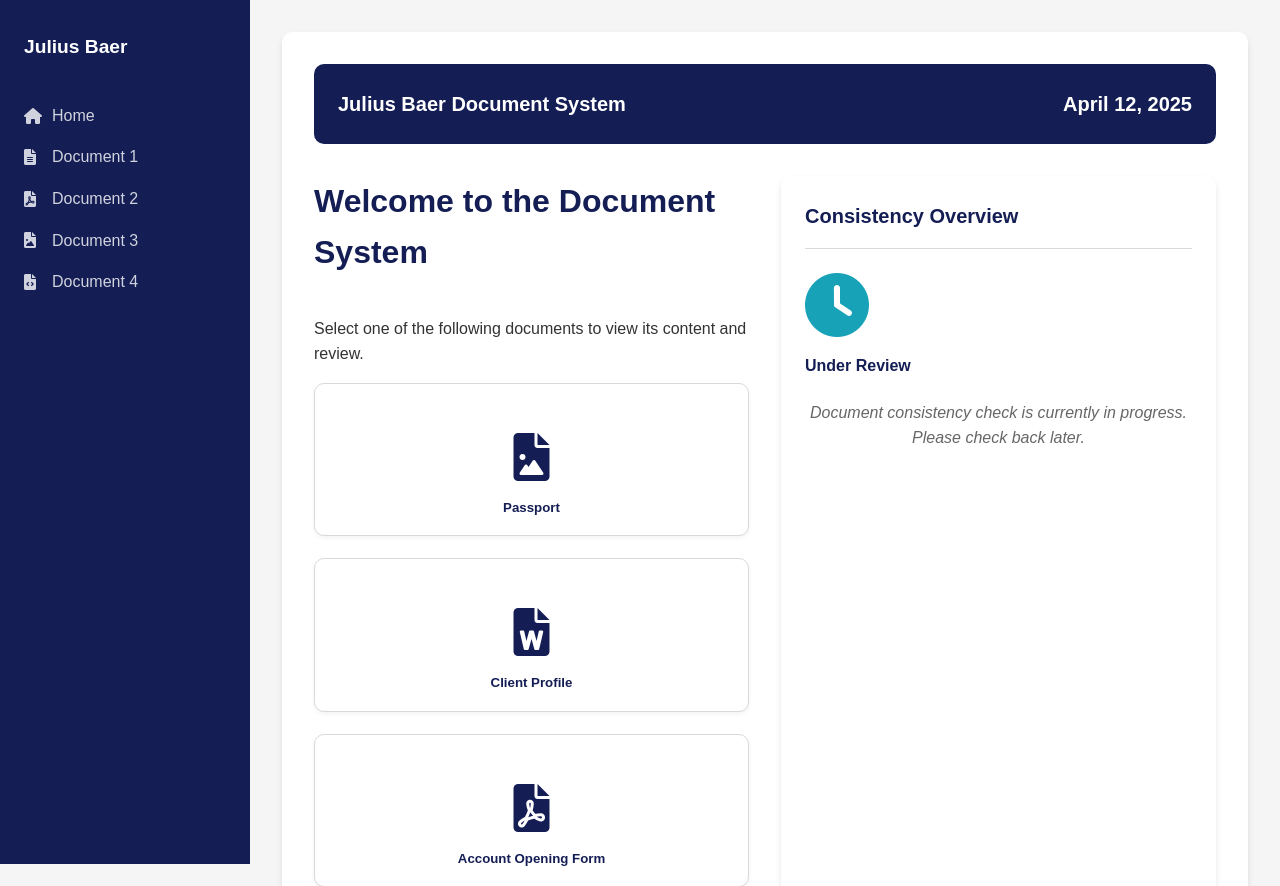
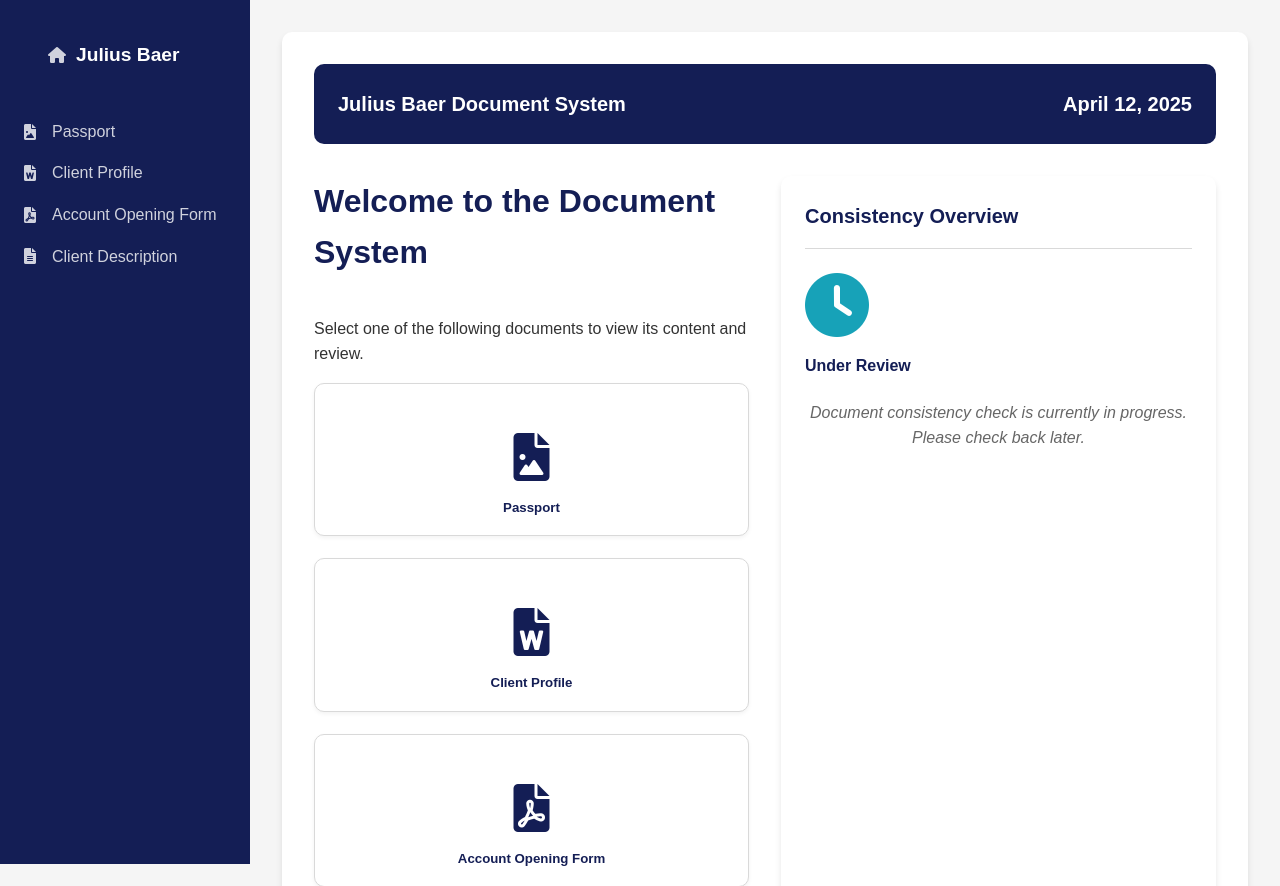
Before and after one commit to XinshenXiangChen/swisshacks_front, a Django app: page / in a window 1280 px wide. Shown: the top 886 px of the page. Run offline with Django 5.2, Linux system fonts and the light colour scheme.

Commit message:
Base changed

```diff
--- a/ui/templates/base.html
+++ b/ui/templates/base.html
@@ -399,28 +399,27 @@
     <!-- Sidebar -->
     <nav class="sidebar">
         <div class="sidebar-header">
-            <h3>Julius Baer</h3>
+            <a href="{% url 'ui:home' %}" class="nav-item nav-link">
+                <i class="fas fa-home"></i>
+                <h3>Julius Baer</h3>
+            </a>
         </div>
         <div class="nav flex-column">
-            <a href="{% url 'ui:home' %}" class="nav-item nav-link">
-                <i class="fas fa-home"></i>
-                <span>Home</span>
-            </a>
             <a href="{% url 'ui:document' 1 %}" class="nav-item nav-link">
-                <i class="fas fa-file-alt"></i>
-                <span>Document 1</span>
+                <i class="fas fa-file-image"></i>
+                <span>Passport</span>
             </a>
             <a href="{% url 'ui:document' 2 %}" class="nav-item nav-link">
-                <i class="fas fa-file-pdf"></i>
-                <span>Document 2</span>
+                <i class="fas fa-file-word"></i>
+                <span>Client Profile</span>
             </a>
             <a href="{% url 'ui:document' 3 %}" class="nav-item nav-link">
-                <i class="fas fa-file-image"></i>
-                <span>Document 3</span>
+                <i class="fas fa-file-pdf"></i>
+                <span>Account Opening Form</span>
             </a>
             <a href="{% url 'ui:document' 4 %}" class="nav-item nav-link">
-                <i class="fas fa-file-code"></i>
-                <span>Document 4</span>
+                <i class="fas fa-file-text"></i>
+                <span>Client Description</span>
             </a>
         </div>
     </nav>
```
